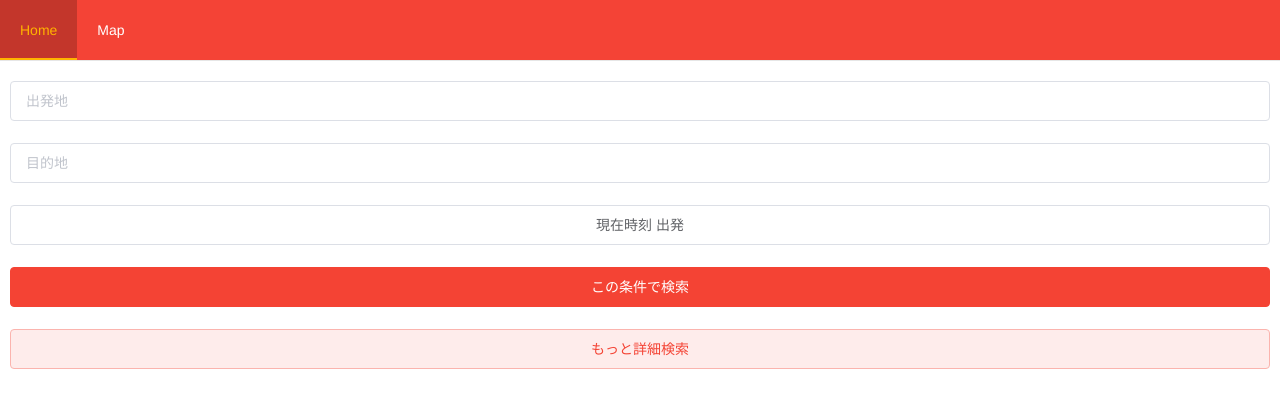
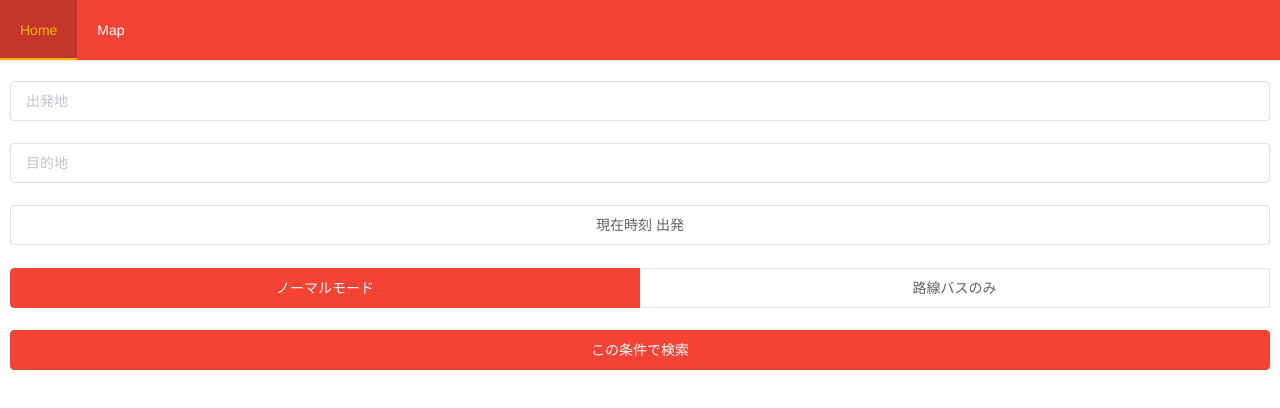
Before and after one commit to schktjm/atom-front, a Vue app: page / in a window 1280 px wide. Shown: the top 408 px of the page. Built offline with nearby package versions, Linux system fonts and the light colour scheme.

Commit message:
fix detail search

```diff
--- a/src/components/DetailSearch.vue
+++ b/src/components/DetailSearch.vue
@@ -1,5 +1,9 @@
 <template>
   <el-form class="detail-search-style">
+    <el-form-item>
+      <label class="label-style">路線バスのみ</label>
+      <el-switch v-model="form.isOnlyBus"></el-switch>
+    </el-form-item>
     <el-form-item>
       <span>{{form.money}}円以内</span>
       <el-slider class="slider-style" :max="30000" :show-tooltip="false" :step="1000" v-model="form.money"
@@ -61,6 +65,7 @@
             reset() {
                 this.form = {
                     isChanged: false,
+                    isOnlyBus: false,
                     money: 10000,
                     time: 5,
                     isNiceView: false,
@@ -75,6 +80,7 @@
 <style lang="scss" scoped>
   .detail-search-style {
     padding: 10px 30px;
+    overflow: scroll;
 
     .slider-style {
       /*width: 80%;*/
--- a/src/views/Home.vue
+++ b/src/views/Home.vue
@@ -10,7 +10,15 @@
       <el-form-item>
         <el-button class="button-style" @click="dialogTableVisible = true">{{timeText}}</el-button>
       </el-form-item>
+
+      <el-form-item>
+        <el-radio-group class="radio-button-group-style" v-model="ruleForm.type">
+          <el-radio-button class="radio-button-style" label="normal">ノーマルモード</el-radio-button>
+          <el-radio-button class="radio-button-style" label="localBus">路線バスのみ</el-radio-button>
+        </el-radio-group>
+      </el-form-item>
       <div class="text-box-style" v-if="detailSearchForm.isChanged">
+        <div><span class="marker-style" v-if="detailSearchForm.isOnlyBus">路線バスのみで</span></div>
         <div><span class="marker-style">{{detailSearchForm.money}}円以内で</span></div>
         <div><span class="marker-style">{{detailSearchForm.time}}時間以内で</span></div>
         <div><span class="marker-style" v-if="detailSearchForm.isNiceView">景色の綺麗なところ優先で</span></div>
@@ -27,20 +35,21 @@
       </el-dialog>
 
 
-      <el-button class="button-style" @click="drawer = true" type="primary" plain>
-        もっと詳細検索
-      </el-button>
+      <!--      <el-button class="button-style" @click="drawer = true" type="primary" plain>-->
+      <!--        もっと詳細検索-->
+      <!--      </el-button>-->
 
-      <el-drawer
-          title="詳細検索"
-          :visible.sync="drawer"
-          direction="btt"
-          size="70%"
-      >
-        <span>
-          <detail-search @change="setDetailSearch"></detail-search>
-        </span>
-      </el-drawer>
+      <!--      <el-drawer-->
+      <!--          title="詳細検索"-->
+      <!--          :visible.sync="drawer"-->
+      <!--          direction="btt"-->
+      <!--          size="80%"-->
+      <!--          custom-class="detail-search-scroll"-->
+      <!--      >-->
+      <!--      <span>-->
+      <!--          <detail-search @change="setDetailSearch"></detail-search>-->
+      <!--        </span>-->
+      <!--      </el-drawer>-->
 
     </el-form>
   </div>
@@ -60,6 +69,7 @@
                 ruleForm: {
                     start: '',
                     end: '',
+                    type: 'normal'
                 },
                 rules: {
                     start: [{required: true, message: '出発地を入力してください', trigger: 'blur'}],
@@ -69,11 +79,15 @@
                 drawer: false,
                 detailSearchForm: {
                     isChanged: false,
+                    isOnlyBus: false,
                     money: 10000,
                     time: 5,
                     isNiceView: false,
                     isManyTransfer: false,
                     isLongWait: false
+                },
+                detailClass: {
+                    "overflow": "scroll"
                 }
             }
         },
@@ -120,6 +134,8 @@
             submitForm(formName) {
                 this.$refs[formName].validate((valid) => {
                     if (valid) {
+                        console.log(this.ruleForm);
+                        console.log(this.detailSearchForm);
                         this.$router.push('/list')
                     } else {
                         return false;
@@ -136,6 +152,20 @@
       width: 100%;
     }
 
+    .radio-button-group-style {
+      width: 100%;
+
+
+      .radio-button-style {
+        width: 50%;
+
+        /deep/ span {
+          width: 100%;
+
+        }
+      }
+    }
+
     .text-box-style {
       /*width: 200px;*/
       padding: 10px 20px;
@@ -147,6 +177,11 @@
       }
 
     }
+
+  }
+
+  .detail-search-scroll {
+    overflow: scroll;
   }
 
 </style>
```
Also changed, not shown: src/js/detailSearch.js (added, +11 -0 lines).
